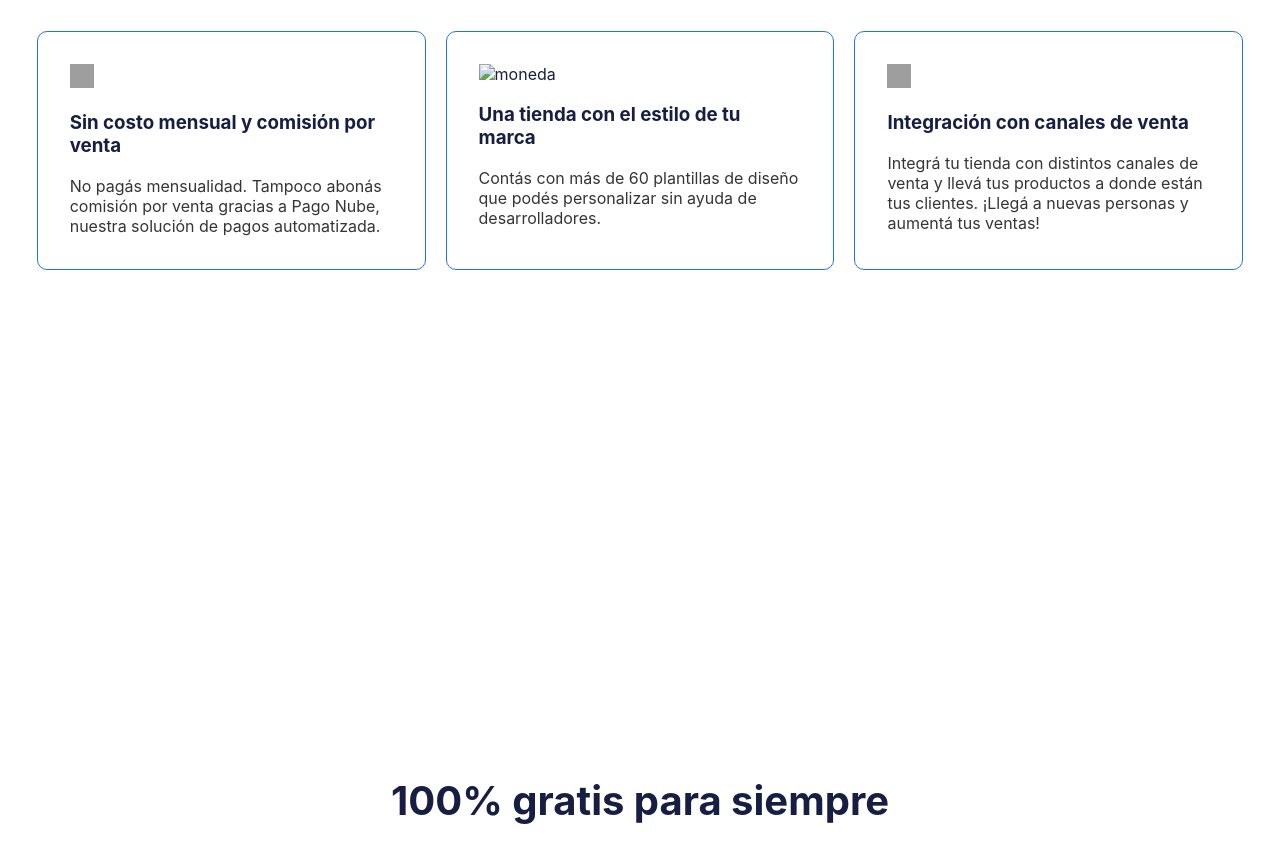
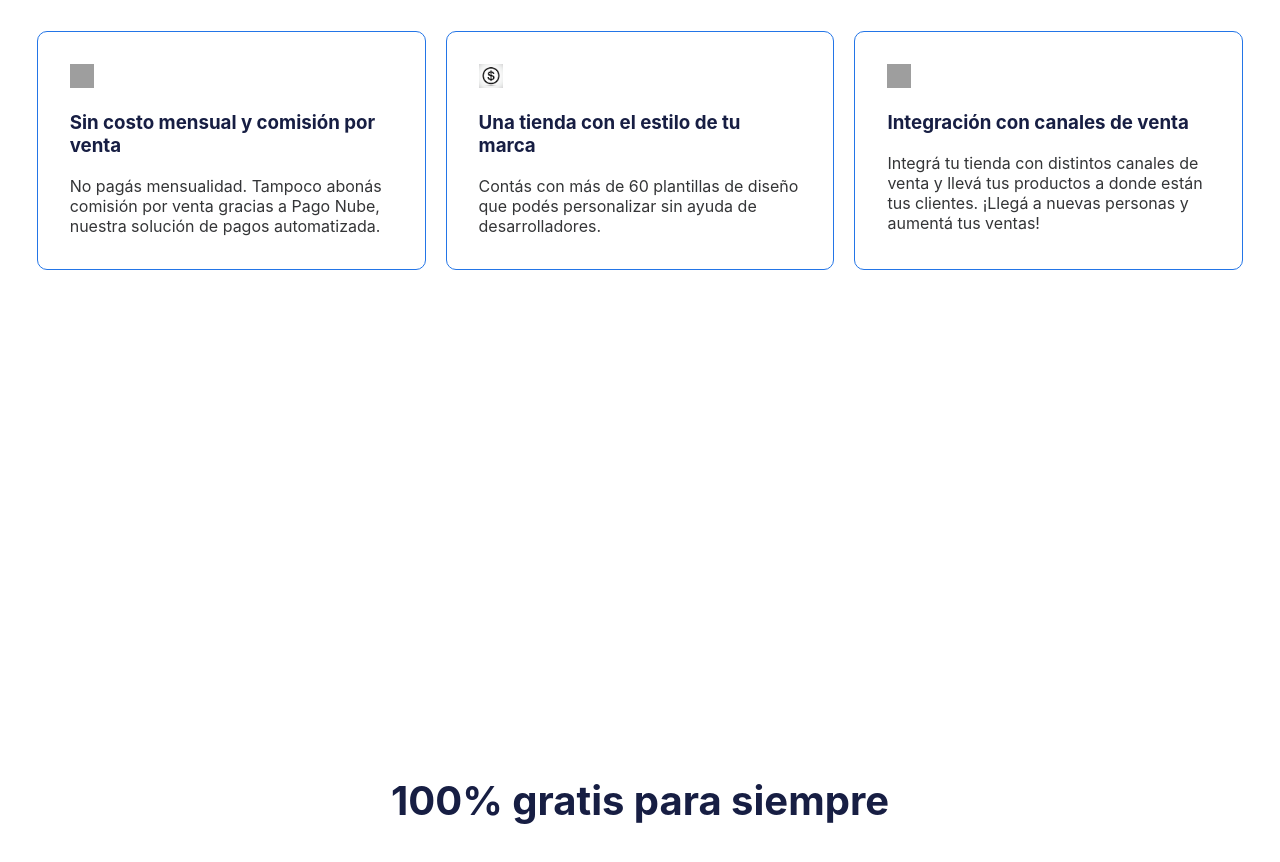
Before and after one commit to tomas912g/Tienda-Nube, a plain HTML site: page index.html in a window 1280 px wide. Shown: the part 1077-1939 px from the top of the page. Drawn offline with Linux system fonts and the light colour scheme; grey boxes are pictures that could not be loaded.

Commit message:
Commit 4

```diff
--- a/index.html
+++ b/index.html
@@ -50,7 +50,7 @@
 
                     <div class="caja-pg2">
 
-                        <img src="./descargar.jpeg" alt="moneda" class="icon-pg2">
+                        <img src="dollar.jpg" alt="moneda" class="icon-pg2">
                         <h3>Una tienda con el estilo de tu marca</h3>
 
                         <span class="span-pg2">Contás con más de 60 plantillas de diseño que podés personalizar sin ayuda de desarrolladores.</span>
```
Also changed, not shown: dollar.jpg (added).
